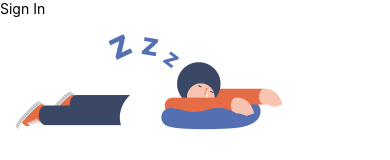
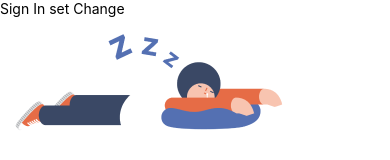
Before and after one commit to sungmin-choi/WhiskeyRN, a React Native app: screen / in a window 390 px wide. Shown: the top 160 px of the page. Built offline with nearby package versions, Linux system fonts and the light colour scheme.

Commit message:
fix) 커밋 계정 수정

```diff
--- a/src/screens/SignInScreen/SignInScreen.tsx
+++ b/src/screens/SignInScreen/SignInScreen.tsx
@@ -5,7 +5,7 @@ const SignInScreen = () => {
   return (
     <SafeAreaView>
       <View>
-        <Text>Sign In</Text>
+        <Text>Sign In set Change</Text>
         <Image source={Logo} />
       </View>
     </SafeAreaView>
```
